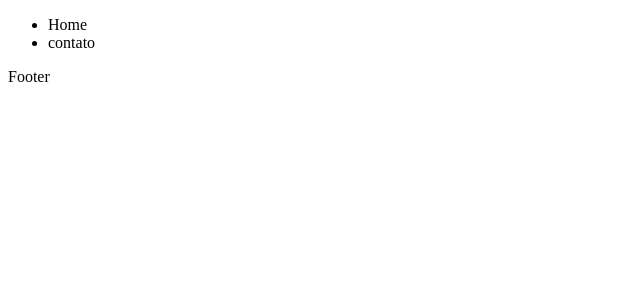
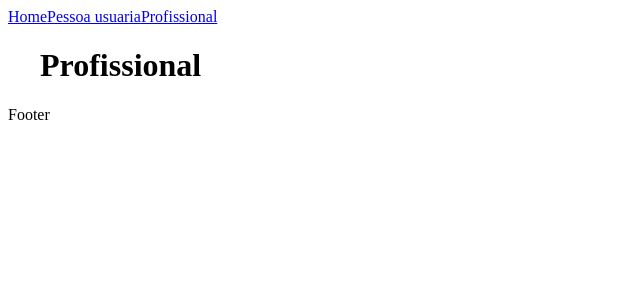
Before and after one commit to cleitonBarros/Desafio-Lacrei, a React (Vite) app in the folder DesafioLacrei/: page /Profissional in a window 1280 px wide. Shown: the top 300 px of the page, without its empty margins (0-640 px from the left). Built offline with nearby package versions, Linux system fonts and the light colour scheme.

Commit message:
creted routes

```diff
--- a/DesafioLacrei/index.html
+++ b/DesafioLacrei/index.html
@@ -4,7 +4,7 @@
     <meta charset="UTF-8" />
     <link rel="icon" type="image/svg+xml" href="/vite.svg" />
     <meta name="viewport" content="width=device-width, initial-scale=1.0" />
-    <title>Vite + React</title>
+    <title>Desafio Lacrei</title>
   </head>
   <body>
     <div id="root"></div>
--- a/DesafioLacrei/package.json
+++ b/DesafioLacrei/package.json
@@ -10,7 +10,9 @@
   },
   "dependencies": {
     "react": "^18.2.0",
-    "react-dom": "^18.2.0"
+    "react-dom": "^18.2.0",
+    "react-router-dom": "^6.4.5",
+    "styled-components": "^5.3.6"
   },
   "devDependencies": {
     "@types/react": "^18.0.26",
--- a/DesafioLacrei/src/App.jsx
+++ b/DesafioLacrei/src/App.jsx
@@ -1,20 +1,30 @@
-import { useState } from 'react'
-import { BrowserRouter as Router, Switch, Route, Link } from 'react-router-dom'
+
+import { BrowserRouter as Router, Routes, Route, Link} from 'react-router-dom'
+import Home from "./components/pages/Home"
+import PessoaUsuaria from "./components/pages/PessoaUsuaria"
+import Profissional from "./components/pages/Profissional"
+
+import Container from "./components/layouts/container"
 
 
 
 function App() {
-
   return (
     <Router>
-      <ul>
-        <li>Home</li>
-        <li>contato</li>
-      </ul>
-      <Switch>
+      <div>
+        <Link to='/'>Home</Link>
+        <Link to='/PessoaUsuaria'>Pessoa usuaria</Link>
+        <Link to='/Profissional'>Profissional</Link>
 
-      </Switch>
-      <p>Footer</p>
+      </div>
+      <Container>
+        <Routes>
+        <Route exact path='/' element={<Home />} />
+        <Route exact path='/PessoaUsuaria' element={<PessoaUsuaria />} />
+        <Route exact path='/Profissional' element={<Profissional />} />
+        </Routes>
+      </Container>
+      <footer>Footer</footer>
     </Router>
   )
 }
--- /dev/null
+++ b/DesafioLacrei/src/components/layouts/Main.jsx
@@ -0,0 +1,16 @@
+import styled from "styled-components"
+
+const Main = styled.div `
+    width: 1200px;
+    display: flex;
+    justify-content: space-between;
+    margin:0 auto;
+    flex-wrap: wrap;
+
+    .min-heigh{
+        min-height: 75%;
+    }
+
+`;
+
+export default Main
--- /dev/null
+++ b/DesafioLacrei/src/components/layouts/container.jsx
@@ -0,0 +1,6 @@
+import Main from "./Main"
+function Container(props){
+    return <Main>{props.children}</Main>
+}
+
+export default Container
--- /dev/null
+++ b/DesafioLacrei/src/components/pages/Home.jsx
@@ -0,0 +1,5 @@
+function Home(){
+    return <h1>home</h1>
+}
+
+export default Home
--- /dev/null
+++ b/DesafioLacrei/src/components/pages/PessoaUsuaria.jsx
@@ -0,0 +1,5 @@
+function PessoaUsuaria(){
+    return <h1>PessoaUsuaria</h1>
+}
+
+export default PessoaUsuaria
--- /dev/null
+++ b/DesafioLacrei/src/components/pages/Profissional.jsx
@@ -0,0 +1,5 @@
+function Profissional(){
+    return <h1>Profissional</h1>
+}
+
+export default Profissional
```
Also changed, not shown: 1 other file (tests, documents, lock files or other folders).
